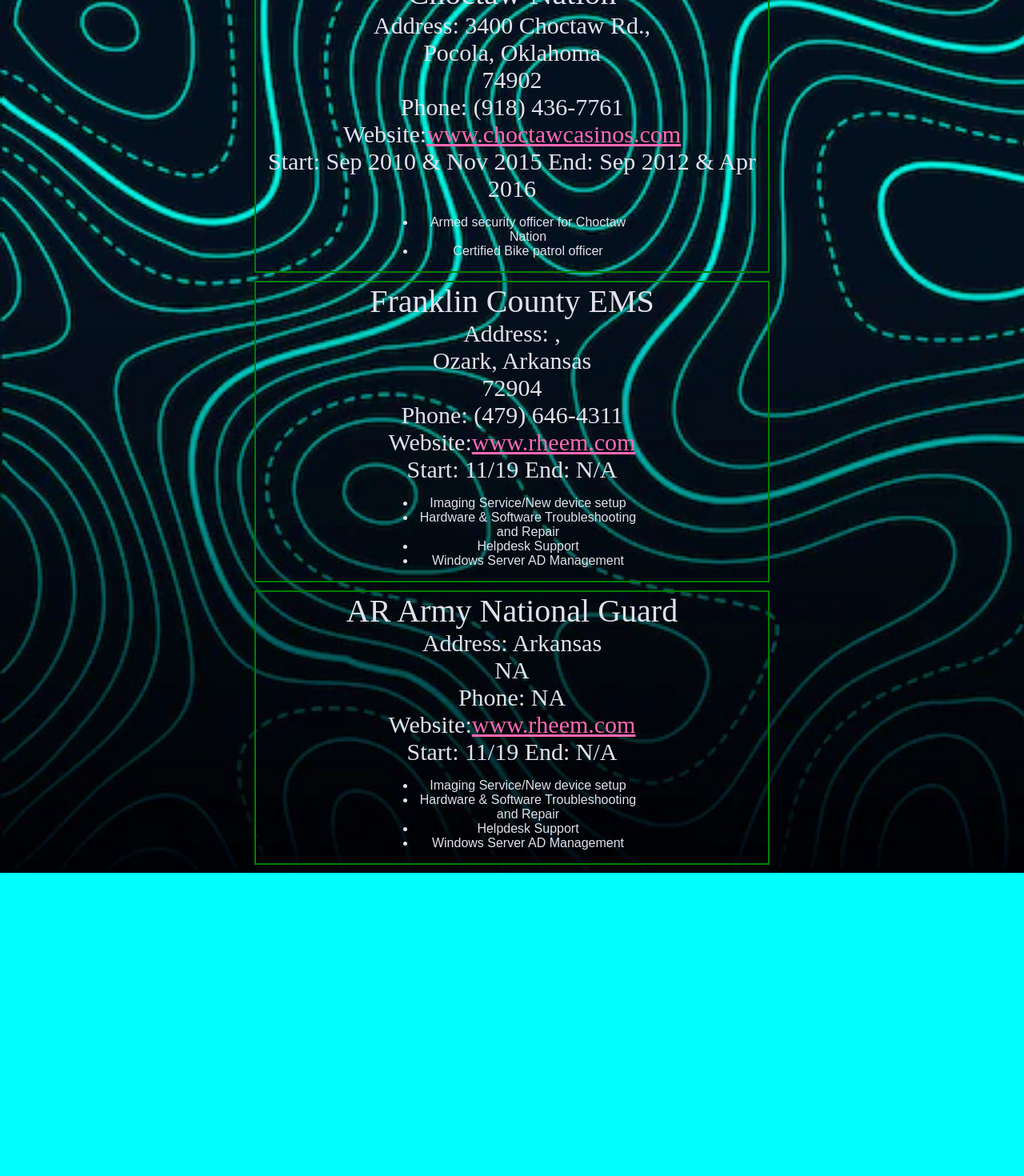
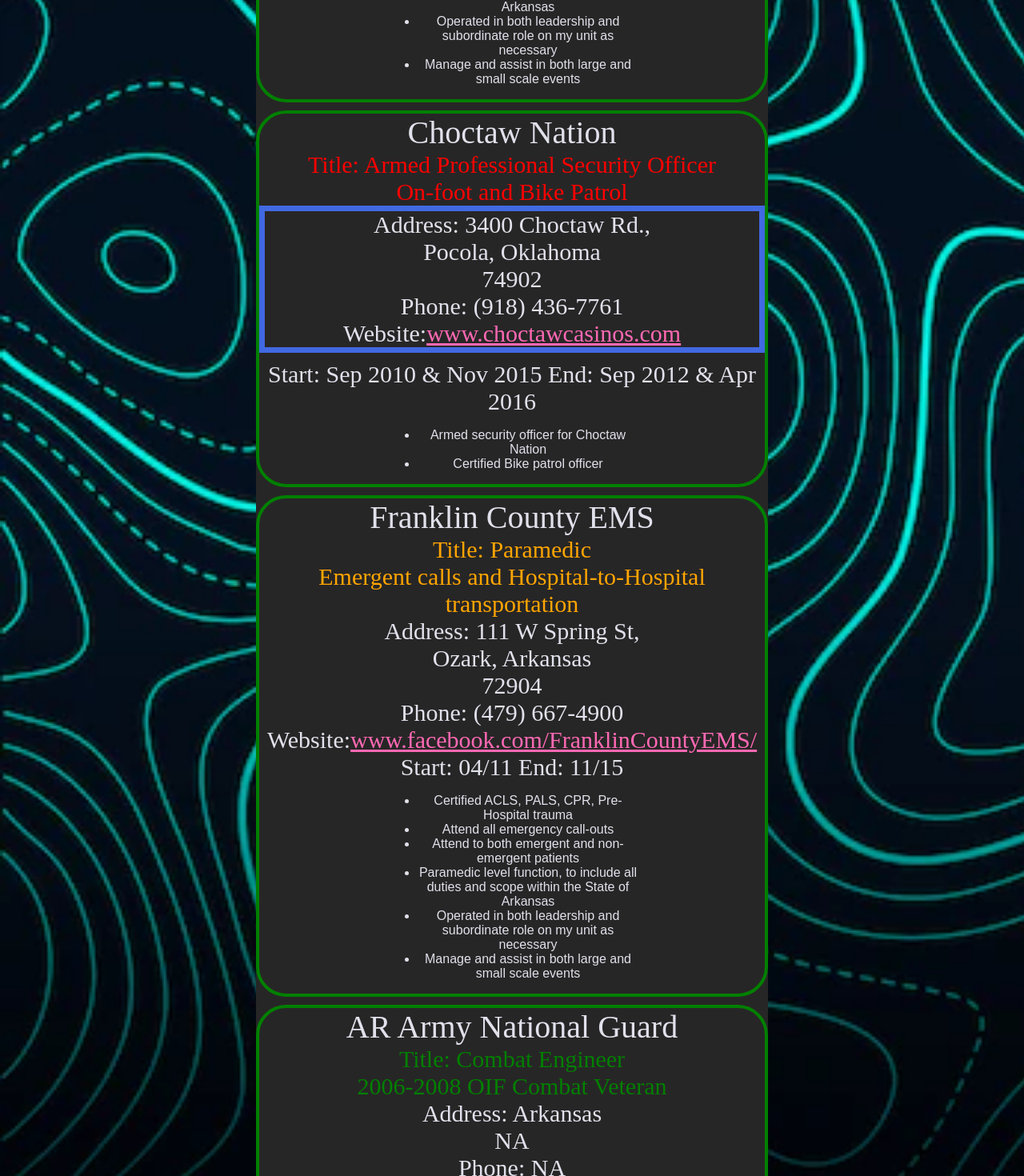
Before and after one commit to Creadoc/personal-portfolio, a React (Create React App) app: page /experience in a window 1280 px wide. Shown: the part 1080-2550 px from the top of the page at 80% size. Before the commit the page ends 2171 px from the top, so only its background shows below. Built offline with nearby package versions, Linux system fonts and the light colour scheme.

Commit message:
finished up basics, page can go to server now if wanted to.

```diff
--- a/src/pages/Experience.js
+++ b/src/pages/Experience.js
@@ -5,13 +5,17 @@
   return (
     <div>
       <div className="top">Experience</div>
+      <div className="middleBar">
         <div className="mainCont">
           Rheem Manufacturing
           <div className="infoCont">
             <div>
+              <div>
+                Title: IT Co-Op <br />
+              </div>
+              <div className="aTest">
                 Address: 4100 S. Zero St., <br />
                 Fort Smith, Arkansas <br /> 72904
-          </div>
                 <div>Phone: (479) 646-4311</div>
                 <div>
                   Website:{" "}
@@ -25,6 +29,8 @@
                   </a>
                 </div>
                 <div>Start: 11/19 End: N/A</div>
+              </div>
+            </div>
           </div>
           <div className="subCont">
             <ul>
@@ -40,8 +46,12 @@
           Fort Smith EMS
           <div className="infoCont">
             <div>
+              <div style={{ color: "yellow" }}>
+                Title: Paramedic <br /> Emergent calls and Hospital-to-Hospital
+                transportation
+              </div>
+              <div className="aTest">
                 Address: 3417 Duke Ave <br /> Fort Smith <br /> AR, 72908
-          </div>
                 <div>Phone: (479) 783-1078</div>
                 <div>
                   Website:
@@ -55,6 +65,8 @@
                   </a>
                 </div>
                 <div>Start: 04/16 End: 01/2022, but still on call there</div>
+              </div>
+            </div>
           </div>
           <div className="subCont">
             <ul>
@@ -78,11 +90,14 @@
           Choctaw Nation
           <div className="infoCont">
             <div>
+              <div style={{ color: "red" }}>
+                Title: Armed Professional Security Officer <br /> On-foot and
+                Bike Patrol
+              </div>
+              <div className="aTest">
                 Address: 3400 Choctaw Rd., <br />
                 Pocola, Oklahoma <br /> 74902
-          </div>
                 <div>Phone: (918) 436-7761</div>
-          <div>
                 Website:
                 <a
                   href="http://www.choctawcasinos.com"
@@ -94,6 +109,7 @@
                 </a>
               </div>
               <div>Start: Sep 2010 & Nov 2015 End: Sep 2012 & Apr 2016</div>
+            </div>
           </div>
           <div className="subCont">
             <ul>
@@ -107,29 +123,41 @@
           Franklin County EMS
           <div className="infoCont">
             <div>
-            Address: , <br />
+              <div style={{ color: "orange" }}>
+                Title: Paramedic <br /> Emergent calls and Hospital-to-Hospital
+                transportation
+              </div>
+              Address: 111 W Spring St, <br />
               Ozark, Arkansas <br /> 72904
             </div>
-          <div>Phone: (479) 646-4311</div>
+            <div>Phone: (479) 667-4900</div>
             <div>
               Website:
               <a
-              href="http://www.rheem.com"
+                href="https://www.facebook.com/FranklinCountyEMS/"
                 rel="noreferrer"
                 target="_blank"
                 className="anchorColor"
               >
-              www.rheem.com
+                www.facebook.com/FranklinCountyEMS/
               </a>
             </div>
-          <div>Start: 11/19 End: N/A</div>
+            <div>Start: 04/11 End: 11/15</div>
           </div>
           <div className="subCont">
             <ul>
-            <li>Imaging Service/New device setup</li>
-            <li>Hardware & Software Troubleshooting and Repair</li>
-            <li>Helpdesk Support</li>
-            <li>Windows Server AD Management</li>
+              <li> Certified ACLS, PALS, CPR, Pre-Hospital trauma</li>
+              <li>Attend all emergency call-outs</li>
+              <li> Attend to both emergent and non-emergent patients</li>
+              <li>
+                Paramedic level function, to include all duties and scope within
+                the State of Arkansas
+              </li>
+              <li>
+                Operated in both leadership and subordinate role on my unit as
+                necessary
+              </li>
+              <li>Manage and assist in both large and small scale events</li>
             </ul>
           </div>
         </div>
@@ -137,6 +165,9 @@
         <div className="mainCont">
           AR Army National Guard
           <div className="infoCont">
+            <div style={{ color: "green" }}>
+              Title: Combat Engineer <br /> 2006-2008 OIF Combat Veteran
+            </div>
             <div>
               Address: Arkansas <br /> NA
             </div>
@@ -144,23 +175,23 @@
             <div>
               Website:
               <a
-              href="http://www.rheem.com"
+                href="http://arkansas.nationalguard.mil"
                 rel="noreferrer"
                 target="_blank"
                 className="anchorColor"
               >
-              www.rheem.com
+                arkansas.nationalguard.mil
               </a>
             </div>
-          <div>Start: 11/19 End: N/A</div>
+            <div>Start: 12/04 End: 10/09</div>
           </div>
           <div className="subCont">
             <ul>
-            <li>Imaging Service/New device setup</li>
-            <li>Hardware & Software Troubleshooting and Repair</li>
-            <li>Helpdesk Support</li>
-            <li>Windows Server AD Management</li>
+              <li>Route clearance, utilize Buffalo for IED clearance</li>
+              <li>Combat driver</li>
+              <li>Robot operator</li>
             </ul>
+          </div>
         </div>
       </div>
     </div>
--- a/src/styles/Experience.css
+++ b/src/styles/Experience.css
@@ -7,10 +7,24 @@
   font-size: 40px;
   margin: auto;
   border: solid;
-  width: 50%;
-  border-width: 2px;
+  border-width: 4px;
+  border-radius: 1cm;
   border-color: green;
   margin-bottom: 10px;
+}
+
+.aTest {
+  margin: auto;
+  border: solid;
+  border-width: 7px;
+  border-color: royalblue;
+  margin-bottom: 10px;
+}
+
+.middleBar {
+  margin: auto;
+  background-color: rgb(39, 38, 38);
+  width: 50%;
 }
 
 .infoCont {
```
Also changed, not shown: 2 other files (tests, documents, lock files or other folders). Lines whose indentation alone changed are shown as unchanged.
